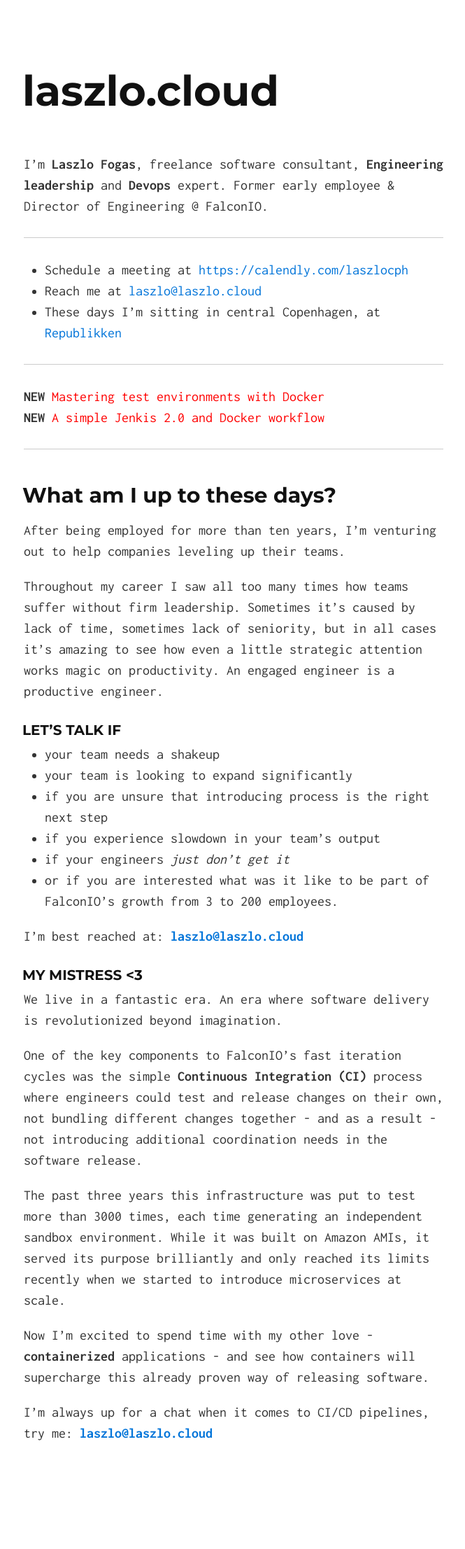
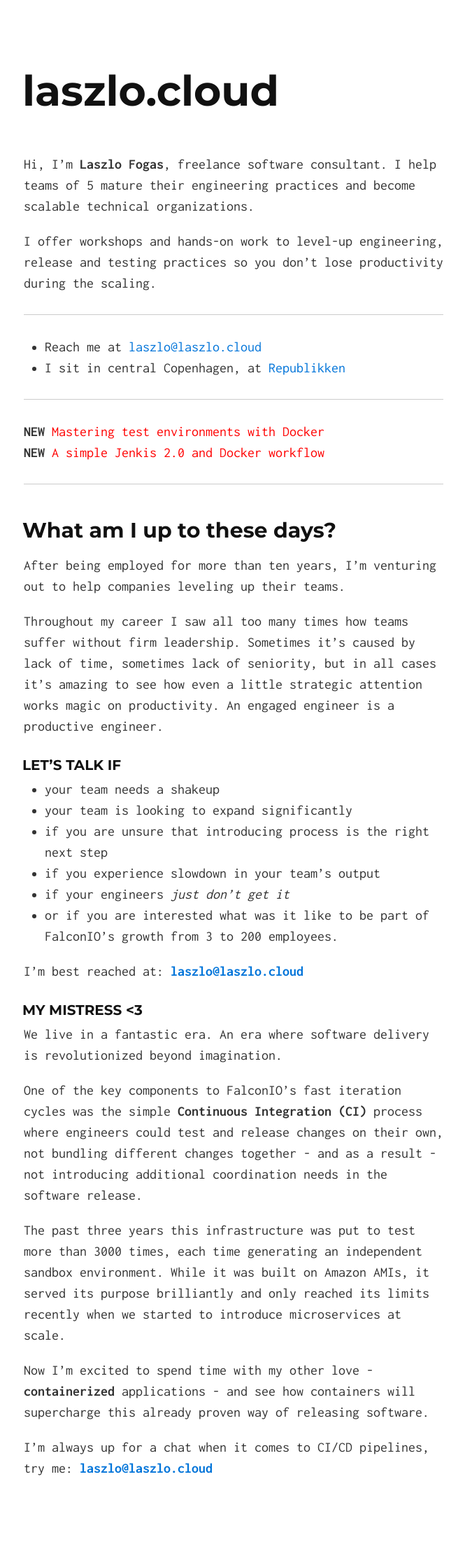
Before and after one commit to laszlocph/website, a Jekyll site: the page built from index.md, in a window 1280 px wide. Shown: the whole page at 70% size, without its empty margins (306-971 px from the left). Built offline with Jekyll 4.4.1, drawn with Linux system fonts in a browser that asks for light colours; before the commit the page ends 2163 px from its top, so only the background shows below that.

```diff
--- a/_sass/_solo.scss
+++ b/_sass/_solo.scss
@@ -68,7 +68,14 @@ h2 {
   }
 }
 
-h3, h4, h5, h6 {
+h3 {
+  margin-top: 2rem;
+  font-size: 1.25rem;
+  margin-bottom: 0.75rem;
+  text-align:center;
+}
+
+h4, h5, h6 {
   margin-top: 1.5rem;
   font-size: 1rem;
   text-transform: uppercase;
--- a/index.md
+++ b/index.md
@@ -2,13 +2,13 @@
 layout: default
 ---
 
-I'm **Laszlo Fogas**, freelance software consultant, **Engineering leadership** and **Devops** expert. Former early employee & Director
-of Engineering @ FalconIO.
+Hi, I'm **Laszlo Fogas**, freelance software consultant. I help teams of 5 mature their engineering practices and become scalable technical organizations.
+
+I offer workshops and hands-on work to level-up engineering, release and testing practices so you don’t lose productivity during the scaling.
 
 ---
-* Schedule a meeting at [https://calendly.com/laszlocph](https://calendly.com/laszlocph)
 * Reach me at <a href="mailto:laszlo@laszlo.cloud">laszlo@laszlo.cloud</a>
-* These days I'm sitting in central Copenhagen, at [Republikken](http://republikken.net/contact-republikken/)
+* I sit in central Copenhagen, at [Republikken](http://republikken.net/contact-republikken/)
 
 ---
 **NEW** <a href="http://laszlo.cloud/Mastering-test-environments-with-Docker" style="color: red; align: center;">Mastering test environments with Docker</a><br/>
```
Also changed, not shown: The-Startup-Package.md (added, +145 -0 lines).
